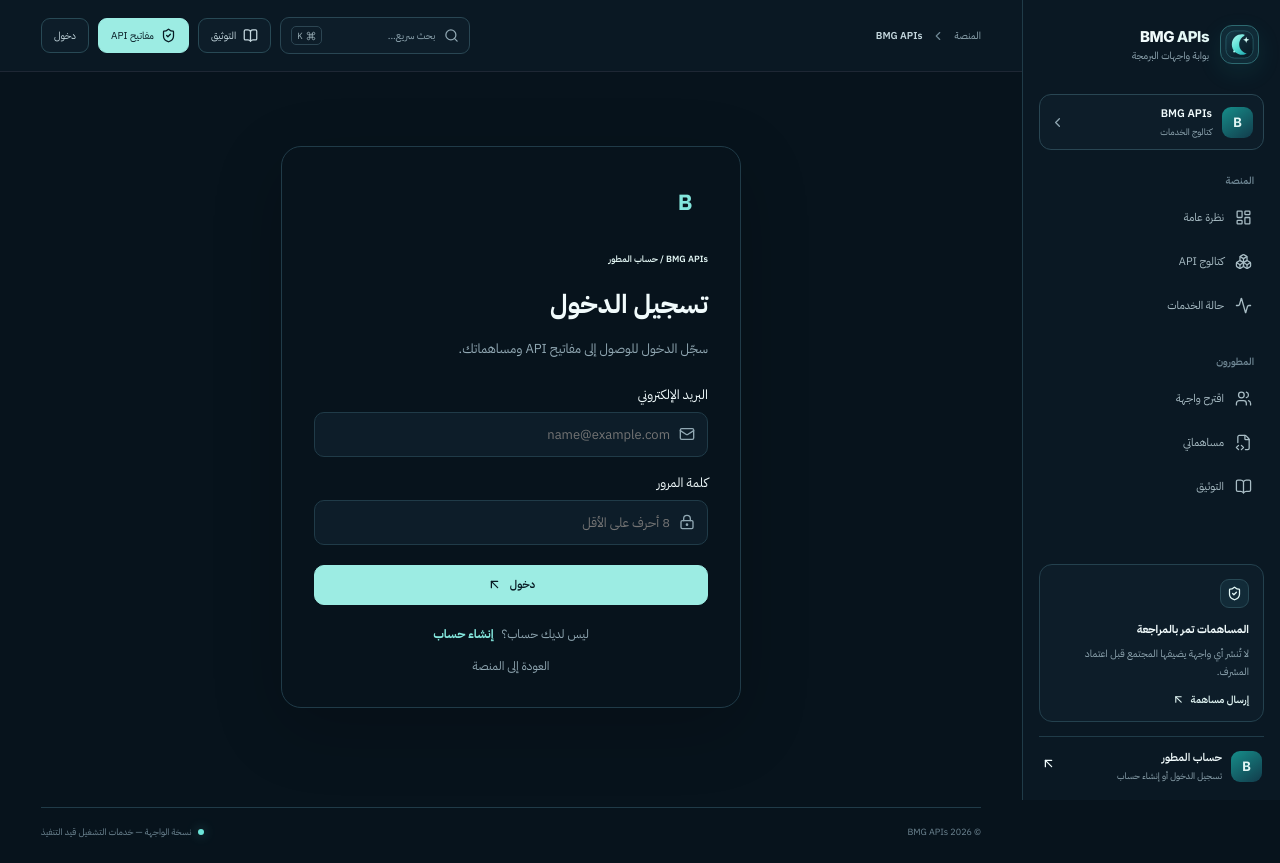
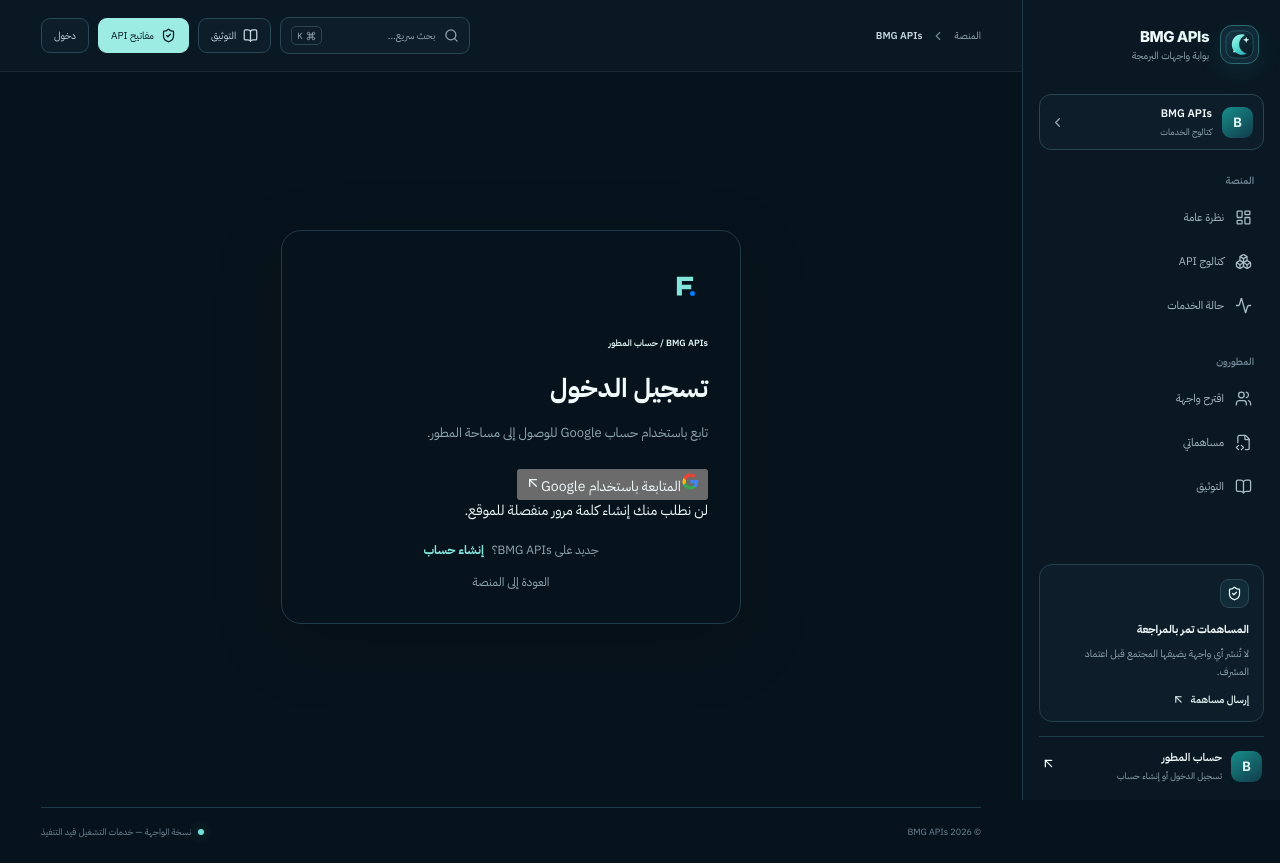
Before and after one commit to T7-T7/Bmg-Apis, a Next.js app: page /login in a window 1280 px wide. Built offline with nearby package versions, Linux system fonts and the light colour scheme.

Commit message:
Replace email auth with Google OAuth

```diff
--- a/components/auth-form.tsx
+++ b/components/auth-form.tsx
@@ -1,65 +1,53 @@
 "use client";
 
-import { FormEvent, useState } from "react";
+import { useState } from "react";
 import Link from "next/link";
-import { useRouter, useSearchParams } from "next/navigation";
-import { ArrowUpLeft, LoaderCircle, LockKeyhole, Mail } from "lucide-react";
+import { useSearchParams } from "next/navigation";
+import { ArrowUpLeft, LoaderCircle } from "lucide-react";
 import { getSupabaseBrowserClient } from "@/lib/supabase/client";
 
 export default function AuthForm({ mode }: { mode: "login" | "signup" }) {
-  const router = useRouter();
   const params = useSearchParams();
-  const [email, setEmail] = useState("");
-  const [password, setPassword] = useState("");
-  const [name, setName] = useState("");
   const [busy, setBusy] = useState(false);
-  const [message, setMessage] = useState("");
   const [error, setError] = useState("");
   const signup = mode === "signup";
 
-  async function submit(event: FormEvent<HTMLFormElement>) {
-    event.preventDefault();
-    setBusy(true); setError(""); setMessage("");
+  async function continueWithGoogle() {
+    setBusy(true);
+    setError("");
     try {
       const supabase = getSupabaseBrowserClient();
-      if (signup) {
-        const { data, error: authError } = await supabase.auth.signUp({
-          email: email.trim(),
-          password,
-          options: { data: { full_name: name.trim() } },
-        });
-        if (authError) throw authError;
-        if (!data.session) {
-          setMessage("تم إنشاء الحساب. تحقق من بريدك الإلكتروني لتأكيده ثم سجّل الدخول.");
-          return;
-        }
-      } else {
-        const { error: authError } = await supabase.auth.signInWithPassword({ email: email.trim(), password });
-        if (authError) throw authError;
-      }
-      router.replace(params.get("next") || "/dashboard/api-keys");
-      router.refresh();
+      const next = params.get("next") || "/dashboard/api-keys";
+      const callback = new URL("/auth/callback", window.location.origin);
+      callback.searchParams.set("next", next.startsWith("/") && !next.startsWith("//") ? next : "/dashboard/api-keys");
+      const { error: authError } = await supabase.auth.signInWithOAuth({
+        provider: "google",
+        options: { redirectTo: callback.toString(), queryParams: { access_type: "offline", prompt: "select_account" } },
+      });
+      if (authError) throw authError;
     } catch (cause) {
-      setError(cause instanceof Error ? cause.message : "تعذر إكمال العملية.");
-    } finally { setBusy(false); }
+      setError(cause instanceof Error ? cause.message : "تعذر بدء تسجيل الدخول باستخدام Google.");
+      setBusy(false);
+    }
   }
 
   return (
     <div className="auth-page">
       <div className="auth-card">
-        <div className="auth-symbol">B</div>
+        <div className="auth-symbol" aria-hidden="true">
+          <svg viewBox="0 0 48 48" width="30" height="30" fill="none"><path d="M11 9h26v7H19v6h15v7H19v10h-8V9Z" fill="currentColor"/><circle cx="36" cy="36" r="4" fill="#007CFF"/></svg>
+        </div>
         <span className="eyebrow">BMG APIs / حساب المطور</span>
-        <h1>{signup ? "إنشاء حساب جديد" : "تسجيل الدخول"}</h1>
-        <p>{signup ? "أنشئ حسابًا لإدارة مفاتيحك واقتراح واجهات API." : "سجّل الدخول للوصول إلى مفاتيح API ومساهماتك."}</p>
-        <form onSubmit={submit} className="auth-form">
-          {signup && <label>الاسم<input autoComplete="name" value={name} onChange={e => setName(e.target.value)} required minLength={2} placeholder="اسم العرض" /></label>}
-          <label><span>البريد الإلكتروني</span><div className="auth-input"><Mail size={16} /><input type="email" autoComplete="email" value={email} onChange={e => setEmail(e.target.value)} required placeholder="name@example.com" /></div></label>
-          <label><span>كلمة المرور</span><div className="auth-input"><LockKeyhole size={16} /><input type="password" autoComplete={signup ? "new-password" : "current-password"} value={password} onChange={e => setPassword(e.target.value)} required minLength={8} placeholder="8 أحرف على الأقل" /></div></label>
-          {error && <div className="auth-error">{error}</div>}
-          {message && <div className="auth-success">{message}</div>}
-          <button className="button-primary auth-submit" disabled={busy}>{busy ? <LoaderCircle size={16} className="spin" /> : null}{signup ? "إنشاء الحساب" : "دخول"} <ArrowUpLeft size={15} /></button>
-        </form>
-        <div className="auth-switch">{signup ? "لديك حساب بالفعل؟" : "ليس لديك حساب؟"} <Link href={signup ? "/login" : "/signup"}>{signup ? "تسجيل الدخول" : "إنشاء حساب"}</Link></div>
+        <h1>{signup ? "إنشاء حساب" : "تسجيل الدخول"}</h1>
+        <p>{signup ? "أنشئ حسابك باستخدام Google لإدارة مفاتيح API ومساهماتك." : "تابع باستخدام حساب Google للوصول إلى مساحة المطور."}</p>
+        <button type="button" className="google-auth-button" onClick={continueWithGoogle} disabled={busy}>
+          {busy ? <LoaderCircle size={18} className="spin" /> : <svg viewBox="0 0 48 48" width="19" height="19" aria-hidden="true"><path fill="#4285F4" d="M43.6 24.5c0-1.4-.1-2.8-.4-4.1H24v7.8h11a9.4 9.4 0 0 1-4.1 6.2v5.1h6.6c3.9-3.6 6.1-8.8 6.1-15Z"/><path fill="#34A853" d="M24 44c5.5 0 10.1-1.8 13.5-4.9l-6.6-5.1c-1.8 1.2-4.1 2-6.9 2-5.3 0-9.8-3.6-11.4-8.4H5.8v5.3A20 20 0 0 0 24 44Z"/><path fill="#FBBC05" d="M12.6 27.6a12 12 0 0 1 0-7.2v-5.3H5.8a20 20 0 0 0 0 17.8l6.8-5.3Z"/><path fill="#EA4335" d="M24 12c3 0 5.7 1 7.8 3.1l5.8-5.8C34.1 6 29.5 4 24 4A20 20 0 0 0 5.8 15.1l6.8 5.3C14.2 15.6 18.7 12 24 12Z"/></svg>}
+          <span>{busy ? "جارٍ التحويل إلى Google..." : "المتابعة باستخدام Google"}</span>
+          {!busy && <ArrowUpLeft size={16} />}
+        </button>
+        {error && <div className="auth-error">{error}</div>}
+        <div className="auth-google-note">لن نطلب منك إنشاء كلمة مرور منفصلة للموقع.</div>
+        <div className="auth-switch">{signup ? "لديك حساب بالفعل؟" : "جديد على BMG APIs؟"} <Link href={signup ? "/login" : "/signup"}>{signup ? "تسجيل الدخول" : "إنشاء حساب"}</Link></div>
         <Link className="auth-back" href="/">العودة إلى المنصة</Link>
       </div>
     </div>
```
